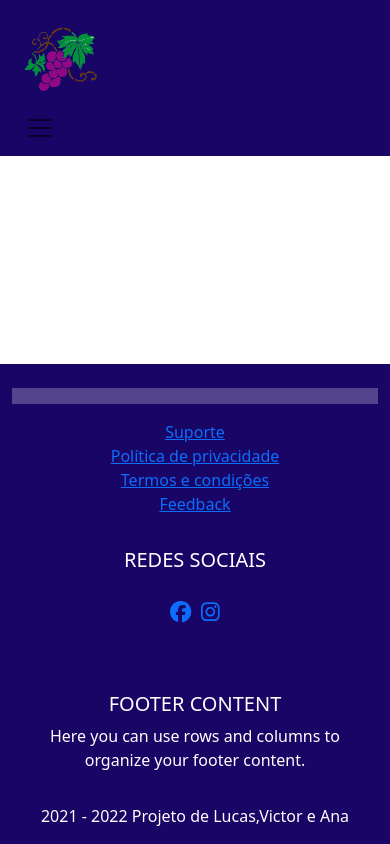
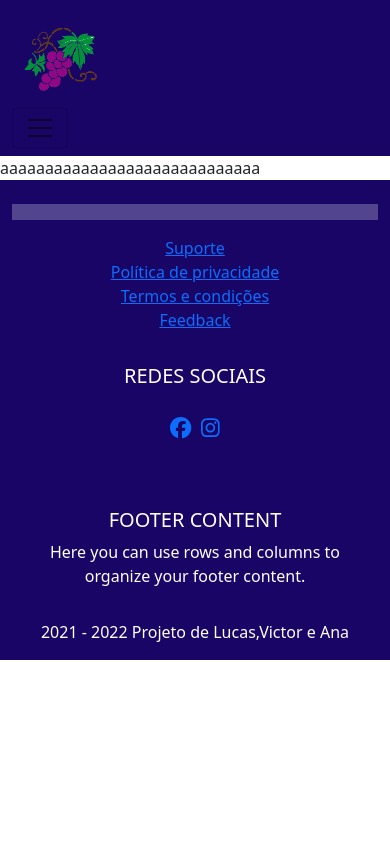
Before and after one commit to LucasTrentinn/projeto_integrador_vinhedo, a Vue app in the folder Site/Site_Vinho/: page / in a window 390 px wide. Built offline with nearby package versions, Linux system fonts and the light colour scheme.

Commit message:
deixando o footer mais responsivo

```diff
--- a/Site/Site_Vinho/src/components/Rodape.vue
+++ b/Site/Site_Vinho/src/components/Rodape.vue
@@ -1,5 +1,5 @@
 <template>
-  <footer id="footer" class="page-footer font-small purple pt-4 fixed-bottom">
+  <footer id="footer" class="page-footer font-small purple pt-4" >
     <!-- Footer Links -->
     <div class="container-fluid text-center text-md-left">
       <!-- Grid row -->
--- a/Site/Site_Vinho/src/views/HomeView.vue
+++ b/Site/Site_Vinho/src/views/HomeView.vue
@@ -1,4 +1,5 @@
 <template>
+<div>aaaaaaaaaaaaaaaaaaaaaaaaaaaaa</div>
 
 </template>
 
```
